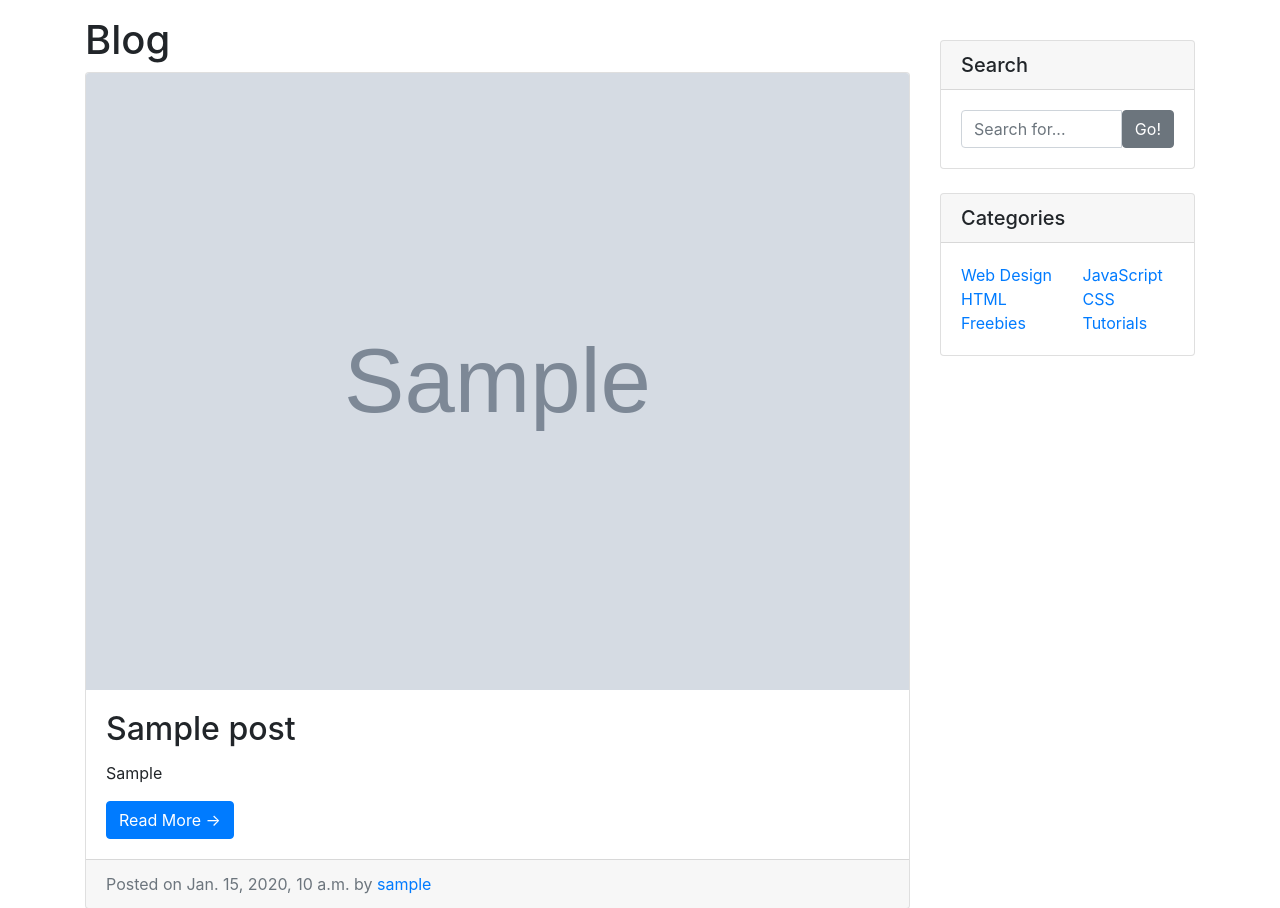
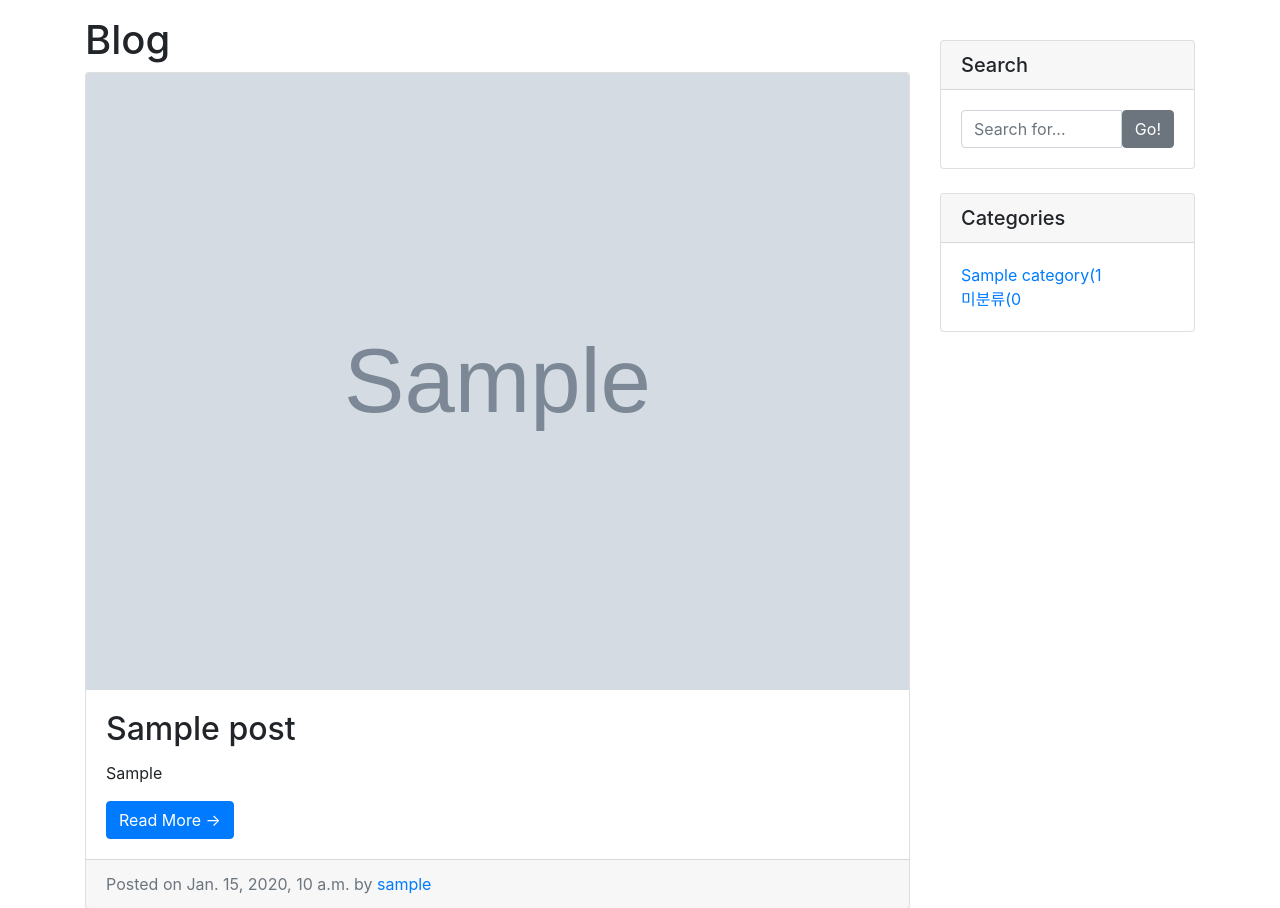
Before and after one commit to baejb/DjangoBlog, a Django app: page /blog/ in a window 1280 px wide. Shown: the part 56-964 px from the top of the page. Run offline with Django 4.2, Linux system fonts and the light colour scheme; tables that the repository leaves empty hold one stand-in row (values such as "Sample post"); grey boxes marked "Sample" are stand-in pictures; some libraries are stand-ins or nearby versions.

Commit message:
category view 생성, tag 모델 추가

```diff
--- a/blog/models.py
+++ b/blog/models.py
@@ -5,12 +5,26 @@ from django.db import models
 from turtle import mode
 
 # Create your models here.
+class Tag(models.Model):
+    name = models.CharField(max_length=50)
+    slug = models.SlugField(max_length=200, unique=True, allow_unicode=True)
+
+    def __str__(self):
+        return self.name
+
+    def get_absolute_url(self):
+        return f'/blog/tag/{self.slug}/'
+
 class Category(models.Model):
     name = models.CharField(max_length=50, unique=True)
     slug = models.SlugField(max_length=200, unique=True, allow_unicode=True)
 
     def __str__(self):
         return self.name
+
+    def get_absolute_url(self):
+        return f'/blog/category/{self.slug}/'
+
     class Meta:
         verbose_name_plural : 'Categories'
 
@@ -22,7 +36,7 @@ class Post(models.Model):
 
     author = models.ForeignKey(User, null=True, on_delete=models.CASCADE)
     category = models.ForeignKey(Category, null=True, blank=True, on_delete=models.SET_NULL)
-
+    tags = models.ManyToManyField(Tag, blank=True)
     head_image = models.ImageField(upload_to='blog/images/%Y/%m/%d/', blank=True)
     attached_file = models.FileField(upload_to='blog/files/%Y/%m/%d', blank=True)
     created_at = models.DateTimeField(auto_now_add=True)
--- a/blog/templates/blog/base.html
+++ b/blog/templates/blog/base.html
@@ -68,32 +68,19 @@
                     <h5 class="card-header">Categories</h5>
                     <div class="card-body">
                         <div class="row">
-                            <div class="col-lg-6">
+                            <div class="col-lg-12">
                                 <ul class="list-unstyled mb-0">
+                                    {% for c in categories %}
+                                        <li>
+                                            <a href="{{ c.get_absolute_url }}">{{ c.name }}({{ c.post_set.count }}</a>
+                                        </li>
+                                    {% endfor %}
                                     <li>
-                                        <a href="#">Web Design</a>
-                                    </li>
-                                    <li>
-                                        <a href="#">HTML</a>
-                                    </li>
-                                    <li>
-                                        <a href="#">Freebies</a>
+                                        <a href="/blog/category/no-category">미분류({{ no_category_post_count }}</a>
                                     </li>
                                 </ul>
                             </div>
-                            <div class="col-lg-6">
-                                <ul class="list-unstyled mb-0">
-                                    <li>
-                                        <a href="#">JavaScript</a>
-                                    </li>
-                                    <li>
-                                        <a href="#">CSS</a>
-                                    </li>
-                                    <li>
-                                        <a href="#">Tutorials</a>
-                                    </li>
-                                </ul>
-                            </div>
+
                         </div>
                     </div>
                 </div>
--- a/blog/templates/blog/post_list.html
+++ b/blog/templates/blog/post_list.html
@@ -4,7 +4,7 @@
     <title>Blog</title>
 {% endblock %}
     {% block main_area %}
-                <h1>Blog</h1>
+                <h1>Blog {% if category %} in category '{{ category }}' {% endif %}</h1>
 
                 {% for p in post_list %}
                 <!-- Blog Post -->
--- a/blog/urls.py
+++ b/blog/urls.py
@@ -7,4 +7,5 @@ urlpatterns = [
     path('', views.PostList.as_view()),
     #path('<int:pk>/', views.single_post_page),
     #path('', views.index),
+    path( 'category/<str:slug>/',views.show_category_posts)
 ]
--- a/blog/views.py
+++ b/blog/views.py
@@ -1,4 +1,6 @@
-from .models import Post
+from django.shortcuts import render
+
+from .models import Post, Category
 from django.views.generic import ListView, DetailView
 
 
@@ -6,9 +8,21 @@ class PostList(ListView):
     model = Post
     ordering = '-pk'
 
+    def get_context_data(self, *, object_list=None, **kwargs):
+        context = super(PostList, self).get_context_data()
+        context['categories'] = Category.objects.all()
+        context['no_category_post_count'] = Post.objects.filter(category=None).count()
 
+        return context
 class PostDetail(DetailView):
     model = Post
+
+    def get_context_data(self, *, object_list=None, **kwargs):
+        context = super(PostDetail, self).get_context_data()
+        context['categories'] = Category.objects.all()
+        context['no_category_post_count'] = Post.objects.filter(category=None).count()
+
+        return context
 # Create your views here.
 # def index(request):
 
@@ -32,3 +46,18 @@ class PostDetail(DetailView):
 #            'post': post,
 #        }
 #     )
+def show_category_posts(request, slug):
+    if slug == 'no-category':
+        category = '미분류'
+        post_list = Post.objects.filter(category=None)
+    else:
+        category = Category.objects.get(slug = slug)
+        post_list = Post.objects.filter(category = category)
+
+    context = {
+        'categories' : Category.objects.all(),
+        'no_category_post_count' : Post.objects.filter(category=None).count(),
+        'category' : category ,
+        'post_list' : post_list
+    }
+    return render(request, 'blog/post_list.html' , context)
```
Also changed, not shown: blog/admin.py (+5 -2 lines).
